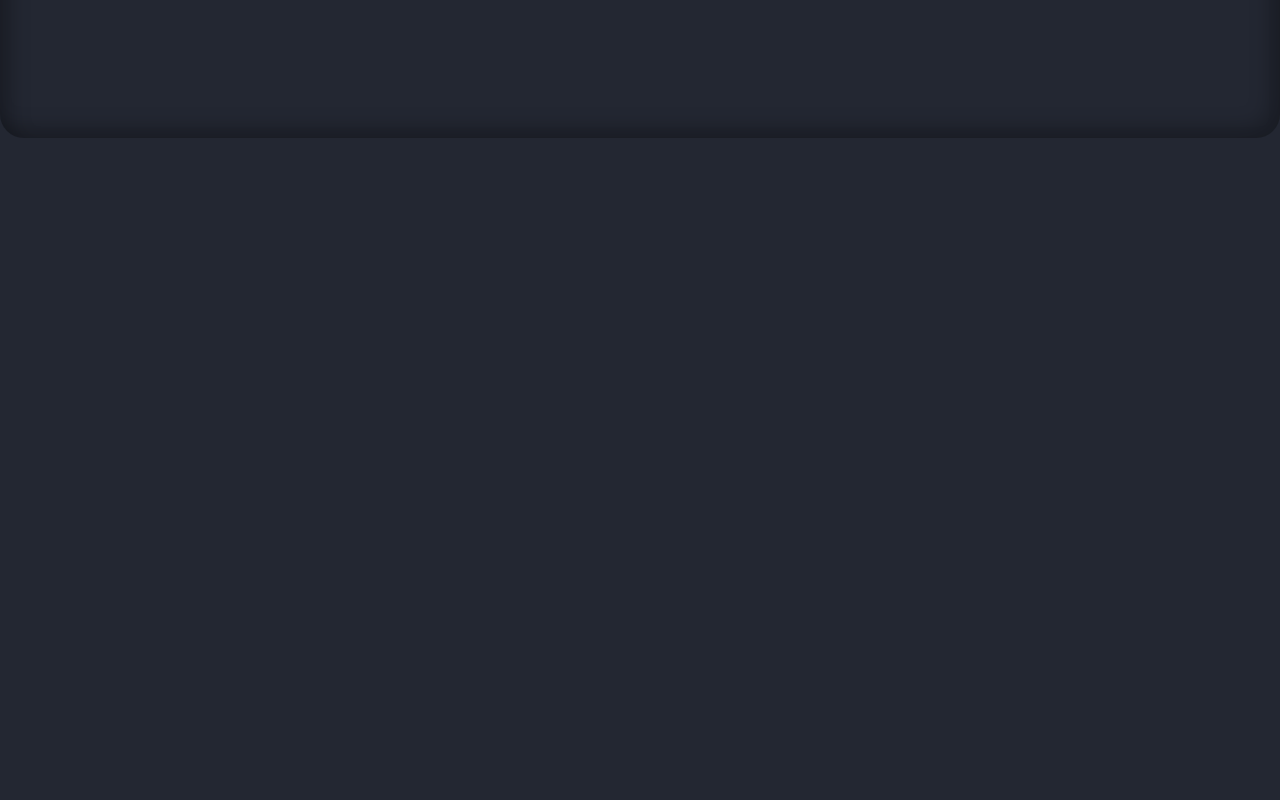
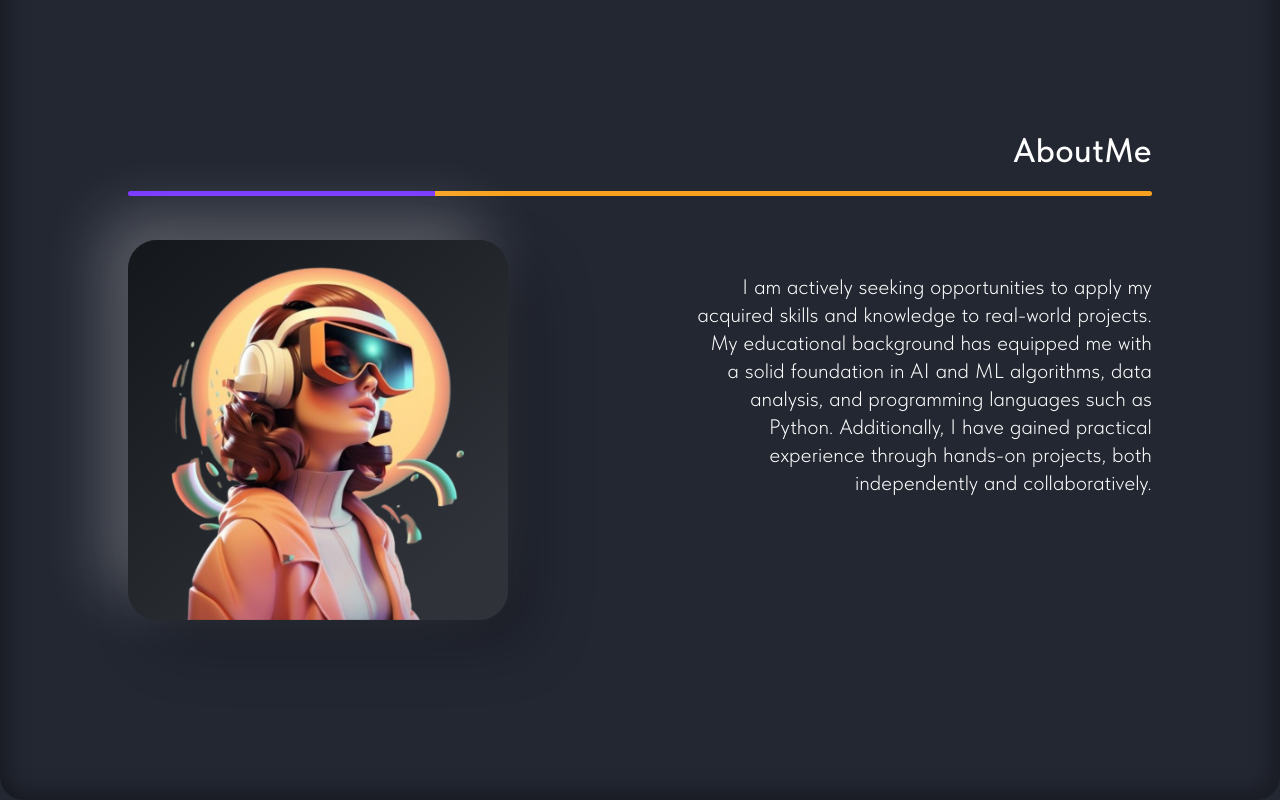
Before and after one commit to zh33nbekov/my-portfolio, a Next.js app: page / in a window 1280 px wide. Shown: the part 1130-1930 px from the top of the page. Before the commit the page ends 1268 px from the top, so only its background shows below. Built offline with nearby package versions, Linux system fonts and the light colour scheme.

Commit message:
feature/about-me process..

```diff
--- a/src/app/page.tsx
+++ b/src/app/page.tsx
@@ -8,11 +8,11 @@ import { Skills } from '@/modules/skills'
 const Home = () => (
 	<div className='wrapper'>
 		<Greeting />
+		<AboutMe />
 		{/* <Projects />
-			<Skills />
-			<Experience />
-			<ContactMe />
-			<AboutMe /> */}
+		<Skills />
+		<Experience />
+		<ContactMe /> */}
 	</div>
 )
 
--- a/src/components/section-title/SectionTitle.tsx
+++ b/src/components/section-title/SectionTitle.tsx
@@ -5,8 +5,7 @@ type Props = {
 	width: string
 	positionRight?: true | undefined
 }
-export const SectionTitle: React.FC<Props> = ({ title, width, positionRight }) => {
-	return (
+export const SectionTitle: React.FC<Props> = ({ title, width, positionRight }) => (
 	<div className={styles.sectionTitle}>
 		<h3 className={styles.title} style={positionRight && { marginLeft: 'auto' }}>
 			{title}
@@ -17,4 +16,3 @@ export const SectionTitle: React.FC<Props> = ({ title, width, positionRight }) =
 		</div>
 	</div>
 )
-}
--- a/src/components/section-title/section-title.module.scss
+++ b/src/components/section-title/section-title.module.scss
@@ -4,11 +4,11 @@
 }
 .title {
 	color: rgb(255, 255, 255);
-	font-size: 34px;
+	font-size: clamp(25px, 21px + 1.23vw, 34px);
 	font-weight: 500;
 	line-height: 24px;
 	letter-spacing: 0.38px;
-	padding-bottom: 29px;
+	padding-bottom: clamp(15px, 8.9px + 1.91vw, 29px);
 }
 .progress {
 	width: 100%;
--- a/src/modules/about-me/components/about-me/AboutMe.tsx
+++ b/src/modules/about-me/components/about-me/AboutMe.tsx
@@ -1,21 +1,23 @@
 import { SectionTitle } from '@/components'
 import { HEADER_LINKS_OPTIONS } from '@/constants'
+import Image from 'next/image'
+import AboutMeImage from '../../../../../public/images/about-me/image.png'
 import styles from './about-me.module.scss'
 
-export const AboutMe = () => {
-	return (
-		<section id={HEADER_LINKS_OPTIONS.ABOUT.PATH} className={styles.aboutMe}>
-			<SectionTitle title='AboutMe' width='80' />
-			<div>
-				<h3>About me</h3>
-				<p>
-					I am actively seeking opportunities to apply my acquired skills and knowledge to
-					real-world projects. My educational background has equipped me with a solid
-					foundation in AI and ML algorithms, data analysis, and programming languages such as
-					Python. Additionally, I have gained practical experience through hands-on projects,
-					both independently and collaboratively.
-				</p>
+export const AboutMe = () => (
+	<section id={HEADER_LINKS_OPTIONS.ABOUT.PATH} className={styles.aboutMe}>
+		<SectionTitle title='AboutMe' width='30' positionRight />
+		<div className={styles.aboutMe__info}>
+			<div className={styles.aboutMe__image}>
+				<Image src={AboutMeImage} alt='' />
 			</div>
-		</section>
-	)
-}
+			<p className={styles.aboutMe__description}>
+				I am actively seeking opportunities to apply my acquired skills and knowledge to
+				real-world projects. My educational background has equipped me with a solid foundation
+				in AI and ML algorithms, data analysis, and programming languages such as Python.
+				Additionally, I have gained practical experience through hands-on projects, both
+				independently and collaboratively.
+			</p>
+		</div>
+	</section>
+)
--- a/src/modules/about-me/components/about-me/about-me.module.scss
+++ b/src/modules/about-me/components/about-me/about-me.module.scss
@@ -0,0 +1,50 @@
+.aboutMe {
+	padding-bottom: clamp(88px, 47.8px + 12.53vw, 180px);
+	width: 100%;
+	&__info {
+		padding-top: clamp(20px, -27.4px + 6.78vw, 44px);
+		width: 100%;
+		display: flex;
+		justify-content: space-between;
+		gap: 25px;
+	}
+	&__image {
+		background-color: red;
+		border-radius: 29px;
+		box-shadow:
+			25px 25px 60px 0px rgba(0, 0, 0, 0.25),
+			-25px -25px 60px 0px rgba(255, 255, 255, 0.25);
+		background: linear-gradient(-40.06deg, rgb(47, 51, 57) 14.728%, rgb(21, 24, 28) 95.822%);
+		width: clamp(180px, 92.8px + 27.25vw, 380px);
+		height: clamp(180px, 92.8px + 27.25vw, 380px);
+		min-width: 265px;
+		min-height: 265px;
+		img {
+			width: 100%;
+			height: 100%;
+		}
+	}
+	&__description {
+		padding-top: clamp(0rem, -4.078rem + 9.32vw, 2.063rem);
+		max-width: 455px;
+		color: #fff;
+		font-size: clamp(16px, 5.2px + 1.5vw, 21px);
+		font-weight: 300;
+		line-height: 28px;
+		letter-spacing: 0.38px;
+		text-align: end;
+	}
+	@media (max-width: 614px) {
+		&__info {
+			flex-direction: column;
+			align-items: center;
+		}
+		&__description {
+			text-align: center;
+		}
+		&__image {
+			min-width: 0;
+			min-height: 0;
+		}
+	}
+}
```
Also changed, not shown: public/images/about-me/image.png (added). Lines whose indentation alone changed are shown as unchanged.
